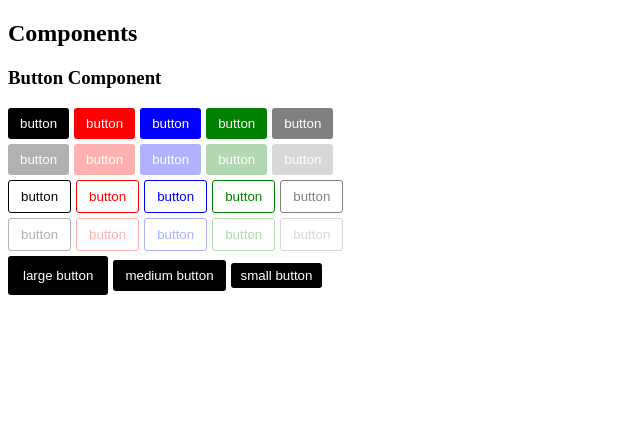
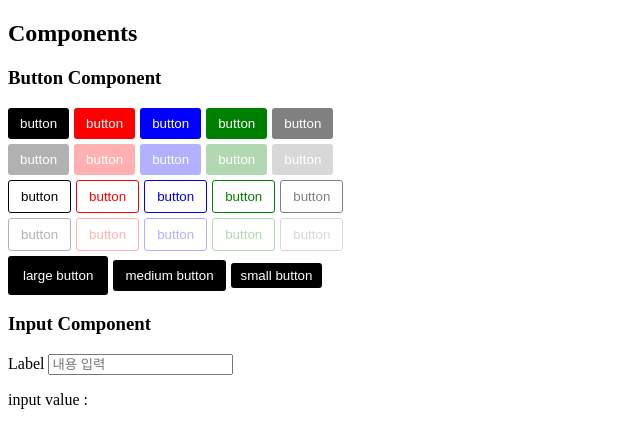
Before and after one commit to wknowpark797/vue2-basic-custom, a Vue app in the folder vue2-basic-custom/: page /dev/document in a window 1280 px wide. Shown: the top 448 px of the page, without its empty margins (0-640 px from the left). Built offline with nearby package versions, Linux system fonts and the light colour scheme.

Commit message:
input 컴포넌트 추가

```diff
--- a/vue2-basic-custom/src/components/DevDocument.vue
+++ b/vue2-basic-custom/src/components/DevDocument.vue
@@ -1,4 +1,6 @@
-<!-- Components Document -->
+<!--
+    [ Components Document ]
+ -->
 
 <template>
     <div>
@@ -43,6 +45,20 @@
             </div>
         </div>
 
+        <!-- Input -->
+        <div class="group-box">
+            <h3>Input Component</h3>
+
+            <InputComp v-model="inputValue"
+                       :placeholder="'내용 입력'"
+                       :label="'Label'"
+                       @focusin="inputFocusin"
+                       @focusout="inputFocusout"
+                       @enter="inputEnter"
+                       @keyup="inputKeyup" />
+            <p>input value : {{ inputValue }}</p>
+        </div>
+
     </div>
 </template>
 
@@ -51,7 +67,21 @@
         name: 'DevDocument',
         data() {
             return {
-
+                inputValue: ''
+            }
+        },
+        methods: {
+            inputFocusin() {
+                console.log('input focusin');
+            },
+            inputFocusout() {
+                console.log('input focusout');
+            },
+            inputEnter() {
+                console.log('input enter');
+            },
+            inputKeyup(value) {
+                console.log('keyup value : ', value);
             }
         }
     }
--- a/vue2-basic-custom/src/components/common/ButtonComp.vue
+++ b/vue2-basic-custom/src/components/common/ButtonComp.vue
@@ -1,4 +1,6 @@
-<!-- Button Component -->
+<!--
+    [ Button Component ]
+ -->
 
 <template>
     <button :type="type"
--- /dev/null
+++ b/vue2-basic-custom/src/components/common/InputComp.vue
@@ -0,0 +1,83 @@
+<!--
+    [ Input Component ]
+
+    - TODO: reset button 만들기
+ -->
+
+<template>
+    <label>
+        {{ label }}
+        <input v-model="compValue"
+               :placeholder="placeholder"
+               :type="type"
+               :disabled="disabled"
+               :readonly="readonly"
+               @input="onInput"
+               @focusin="onFocusin"
+               @focusout="onFocusout"
+               @keyup.enter="onEnter"
+               @keyup="onKeyup">
+    </label>
+</template>
+
+<script>
+    export default {
+        name: 'InputComp',
+        props: {
+            value: {
+                type: [String, Number],
+                default: ''
+            },
+            placeholder: {
+                type: String,
+                default: ''
+            },
+            type: {
+                type: String,
+                default: 'text',
+                description: 'text | number | password'
+            },
+            disabled: {
+                type: Boolean,
+                default: false
+            },
+            readonly: {
+                type: Boolean,
+                default: false
+            },
+            label: {
+                type: String,
+                default: ''
+            }
+        },
+        data() {
+            return {
+                compValue: this.value
+            }
+        },
+        mounted() {
+
+        },
+        methods: {
+            onInput(event) {
+                this.$emit('input', event.target.value);
+            },
+            onFocusin() {
+                this.$emit('focusin');
+            },
+            onFocusout() {
+                this.$emit('focusout');
+            },
+            onEnter() {
+                this.$emit('enter');
+            },
+            onKeyup(event) {
+                this.$emit('keyup', event.target.value);
+            }
+        }
+    }
+</script>
+
+<style lang="scss" scoped>
+
+</style>
--- a/vue2-basic-custom/src/plugins/global-components.js
+++ b/vue2-basic-custom/src/plugins/global-components.js
@@ -1,9 +1,11 @@
 import Vue from 'vue'
 import ButtonComp from '../components/common/ButtonComp'
+import InputComp from '../components/common/InputComp'
 
 const GlobalComponents = {
     install(Vue) {
         Vue.component(ButtonComp.name, ButtonComp)
+        Vue.component(InputComp.name, InputComp)
     }
 }
 
```
